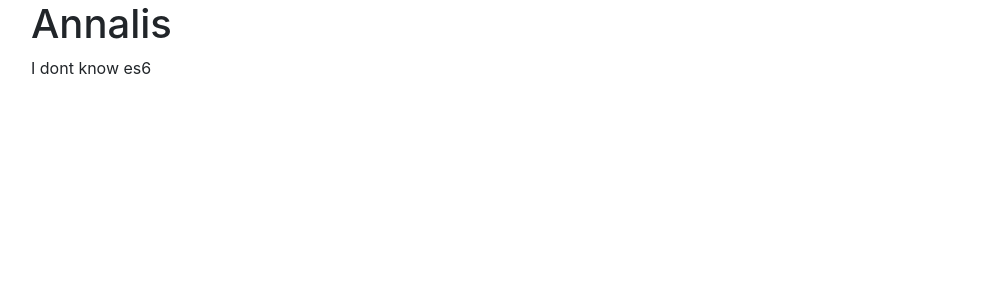
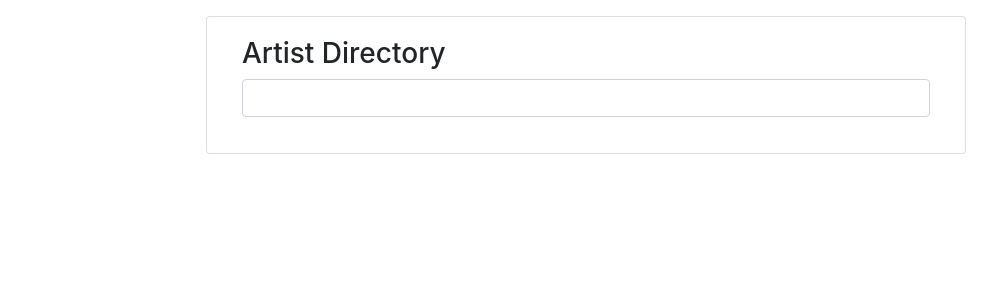
Before and after one commit to Annaliskirwa/_App_Ocho, an Angular app: page / in a window 1280 px wide. Shown: the top 300 px of the page, without its empty margins (54-1051 px from the left). Built offline with nearby package versions, Linux system fonts and the light colour scheme.

Commit message:
It will add ghtml template with bootstrap classes

```diff
--- a/src/app/app.component.html
+++ b/src/app/app.component.html
@@ -1 +1,11 @@
-<h1>Lets get this started on {{title}} </h1>
+<div class="row justify-content-center">
+    <div class="card mt-sm-3 col-md-8">
+      <div class="card-body">
+        <h3 class="mb-0">Artist Directory</h3>
+        <div class="form-group">
+          <div class="form-label"></div>
+          <input class="form-control mt-2" type="text">
+        </div><!-- form-group -->
+      </div><!-- card-body -->
+    </div><!-- card -->
+  </div><!-- row -->
--- a/src/app/app.component.ts
+++ b/src/app/app.component.ts
@@ -2,8 +2,7 @@ import { Component } from '@angular/core';
 
 @Component({
   selector: 'app-root',
-  template: `<h1>Annalis</h1>
-  <p>I dont know es6 </p>`,
+  templateUrl: './app.component.html',
   styleUrls: ['./app.component.css']
 })
 export class AppComponent {
```
